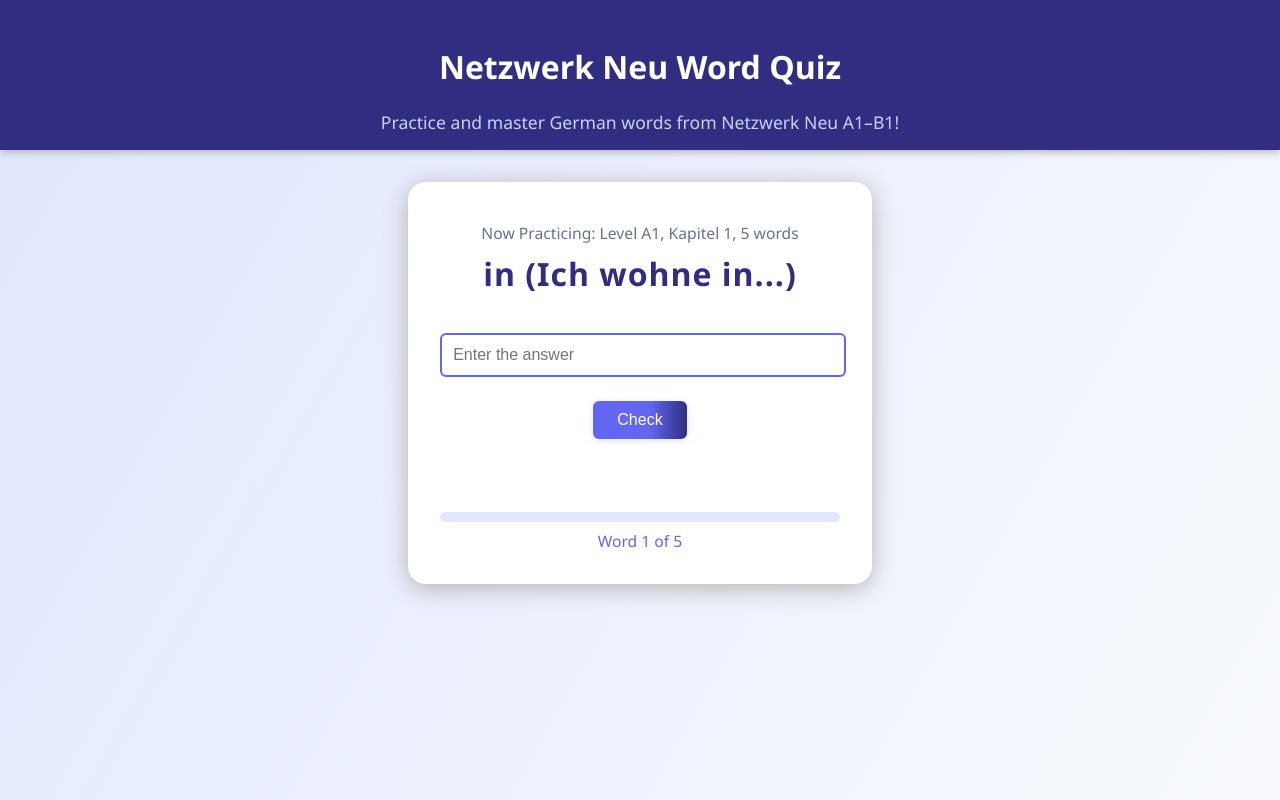
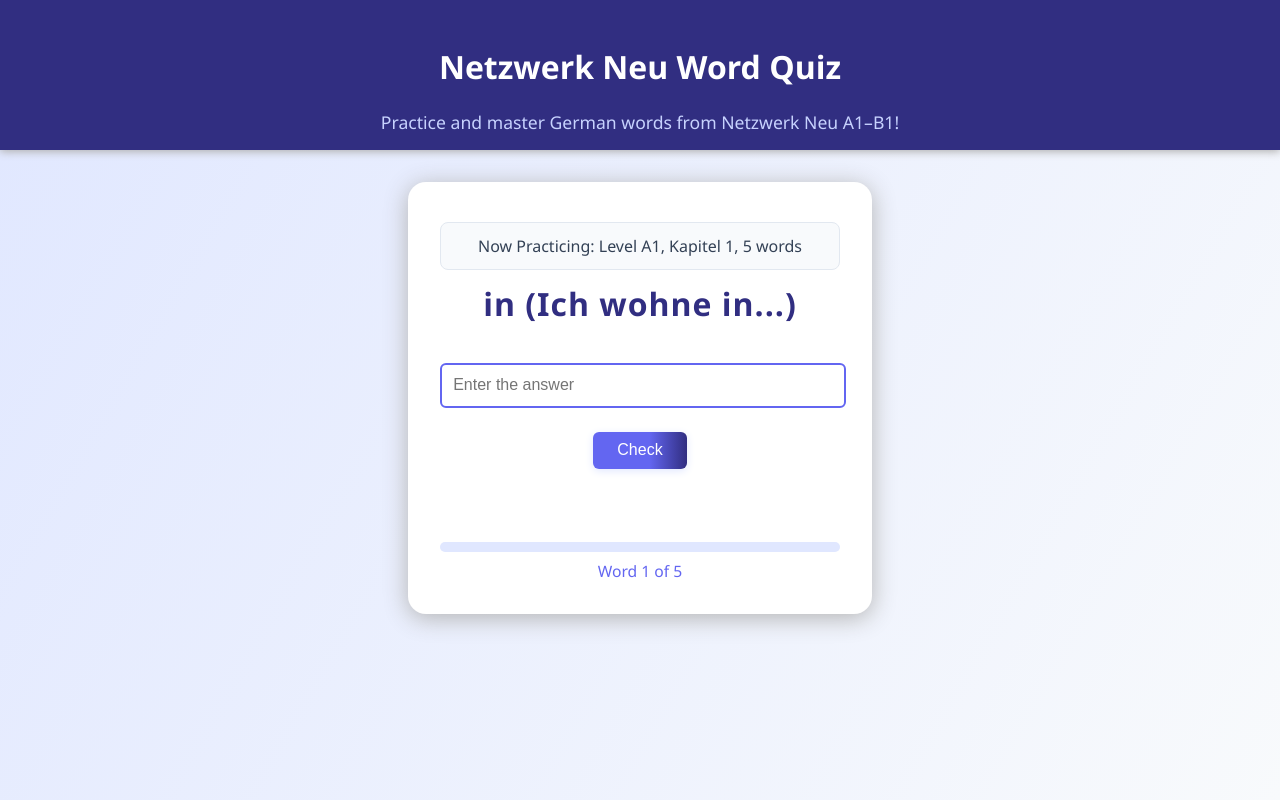
Before and after one commit to deutschlernenmittina/WordPuzzle, a plain HTML site: page index.html in a window 1280 px wide. Both pictures are taken after a click on the button "Start". Drawn offline with Linux system fonts and the light colour scheme.

Commit message:
Update index.html

```diff
--- a/index.html
+++ b/index.html
@@ -217,7 +217,9 @@
         <button onclick="startPractice()">Start</button>
       </div>
       <div id="practice" style="display:none;">
-  <div id="practiceInfo" style="color:#64748b; font-size:0.98em; margin-bottom:0.5em;"></div>
+  <div id="practiceInfo" style="color:#334155; font-size:1em; margin-bottom:0.75em; background-color:#f8fafc; padding:0.75em 1em; border-radius:8px; border:1px solid #e2e8f0;">
+</div>
+
   <div class="word" id="wordDisplay"></div>
   <input type="text" id="answerInput" placeholder="Enter the answer">
   <br>
```
